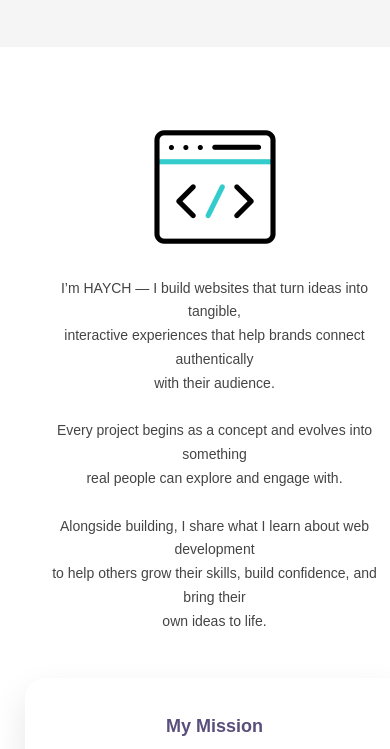
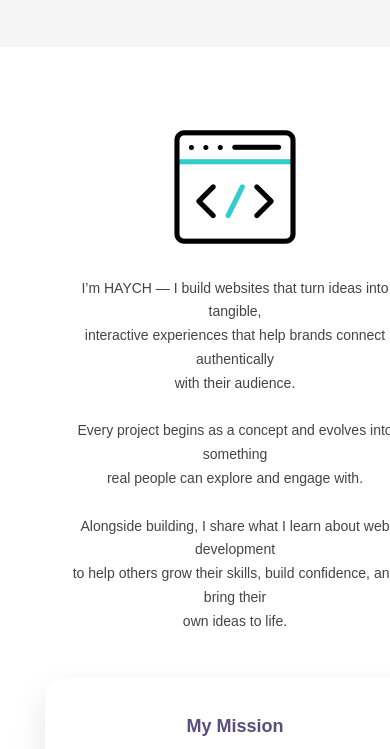
Before and after one commit to haych21/freelance-portfolio, a plain HTML site: page index.html in a window 390 px wide. Shown: the part 1805-2554 px from the top of the page. Drawn offline with Linux system fonts and the light colour scheme; a script that the page names is missing.

Commit message:
mobile styling v4

```diff
--- a/styles.css
+++ b/styles.css
@@ -520,7 +520,7 @@ html, body {
 
     /* ABOUT SECTION */
   #about {
-    padding: 60px 5%;
+    padding: 60px 40px;
   }
 
   .about-container {
```
